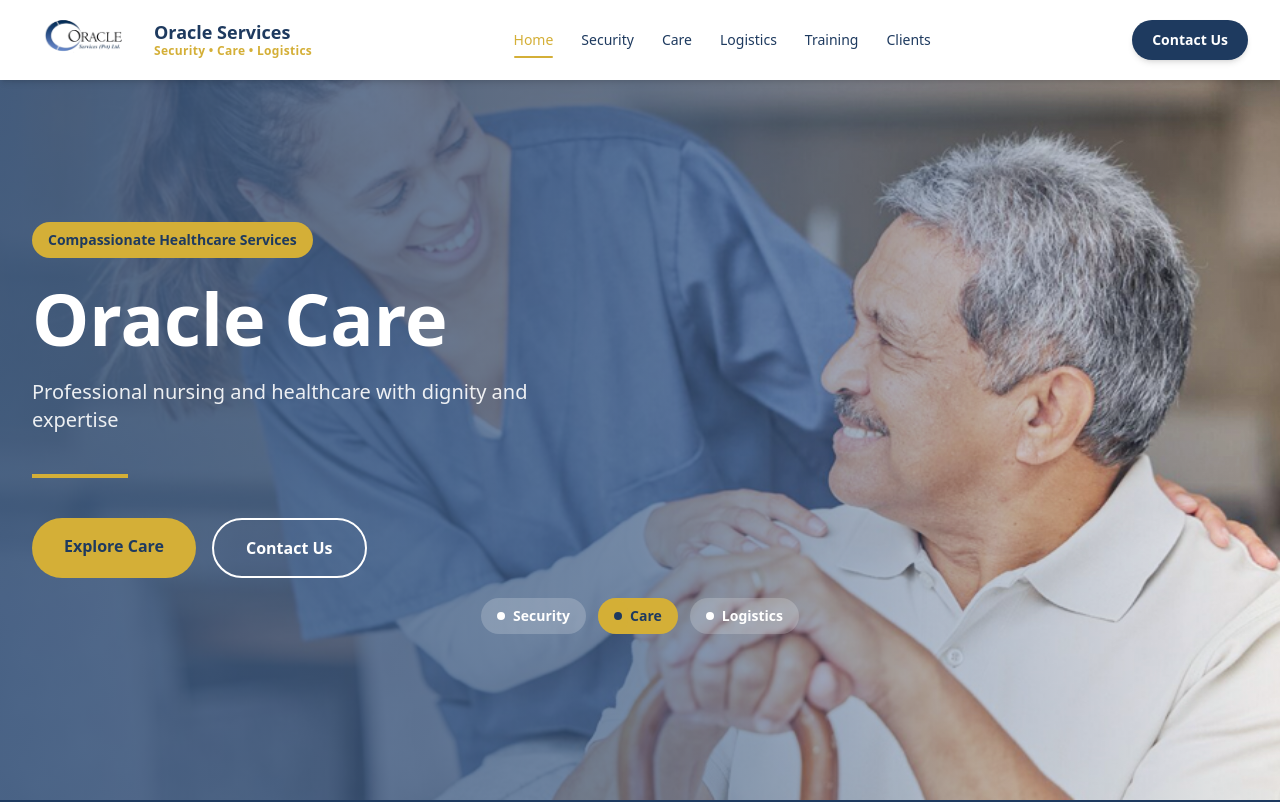
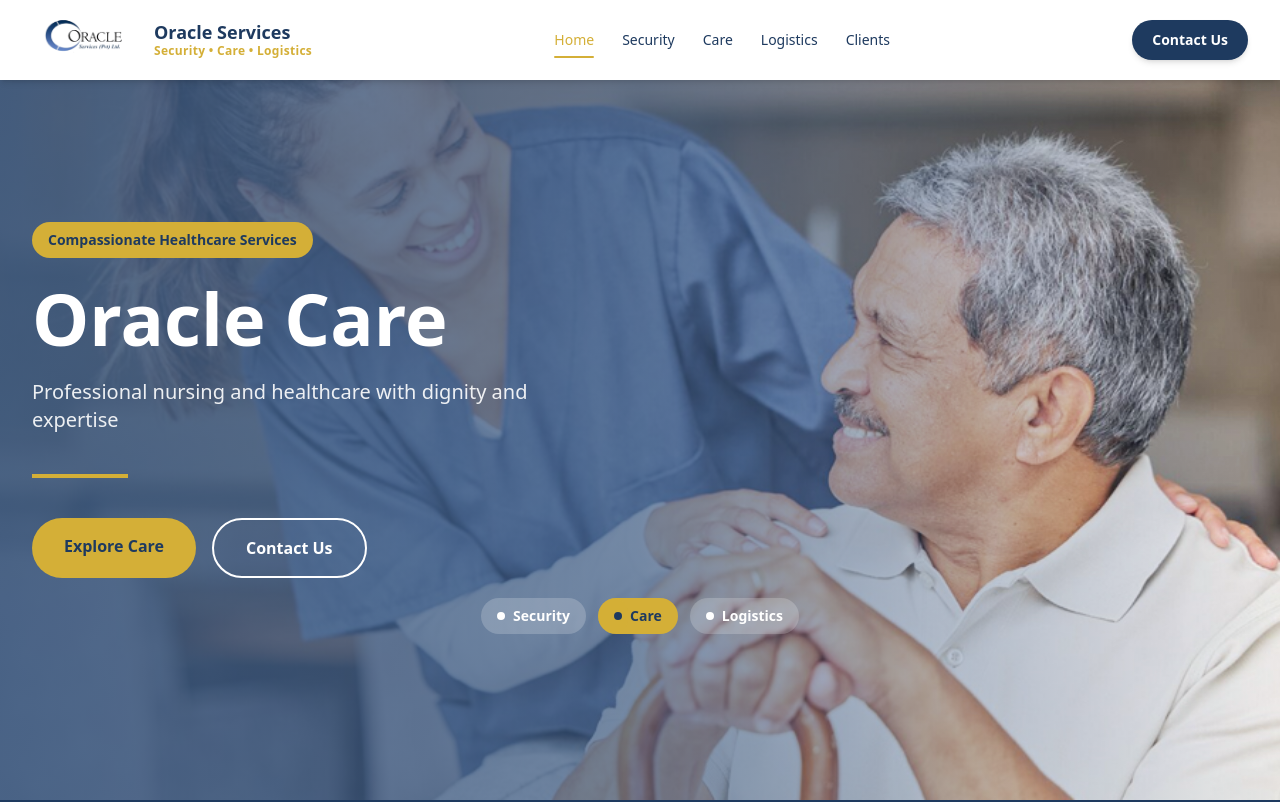
Before and after one commit to amaannn7/oracle-security, a Next.js app: page / in a window 1280 px wide. Shown: the top 802 px of the page. Built offline with nearby package versions, Linux system fonts and the light colour scheme.

Commit message:
added some changes

```diff
--- a/app/components/Navigation.tsx
+++ b/app/components/Navigation.tsx
@@ -22,7 +22,6 @@
         { href: "/security", label: "Security" },
         { href: "/care", label: "Care" },
         { href: "/logistics", label: "Logistics" },
-        { href: "/training", label: "Training" },
         { href: "/clients", label: "Clients" },
     ];
 
```
